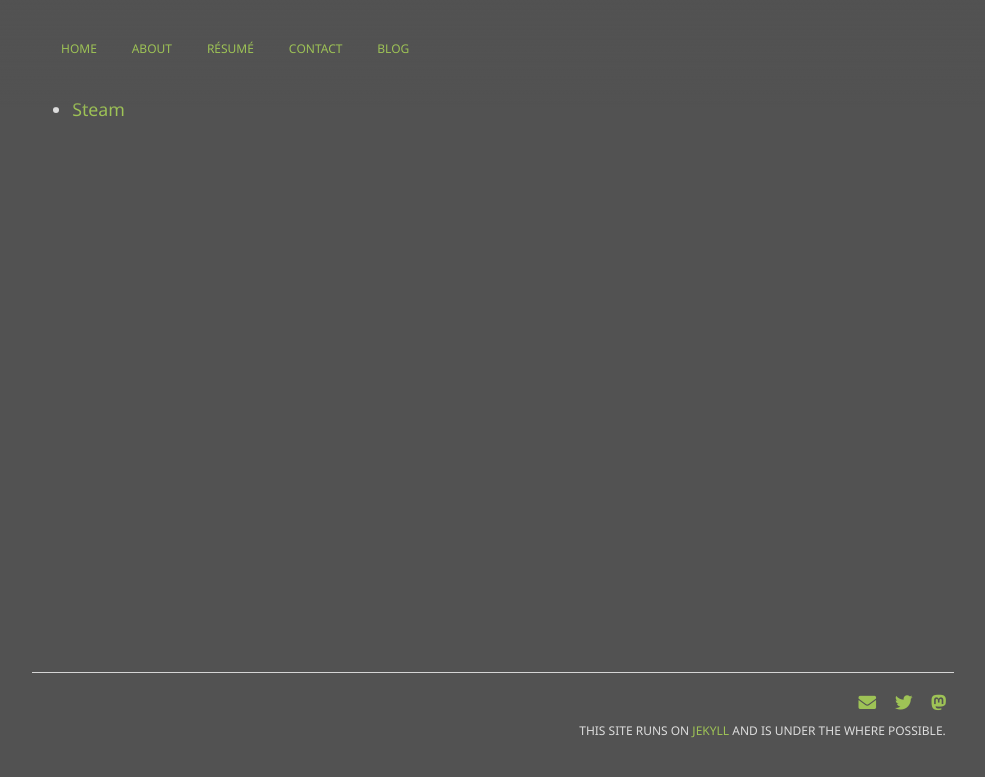
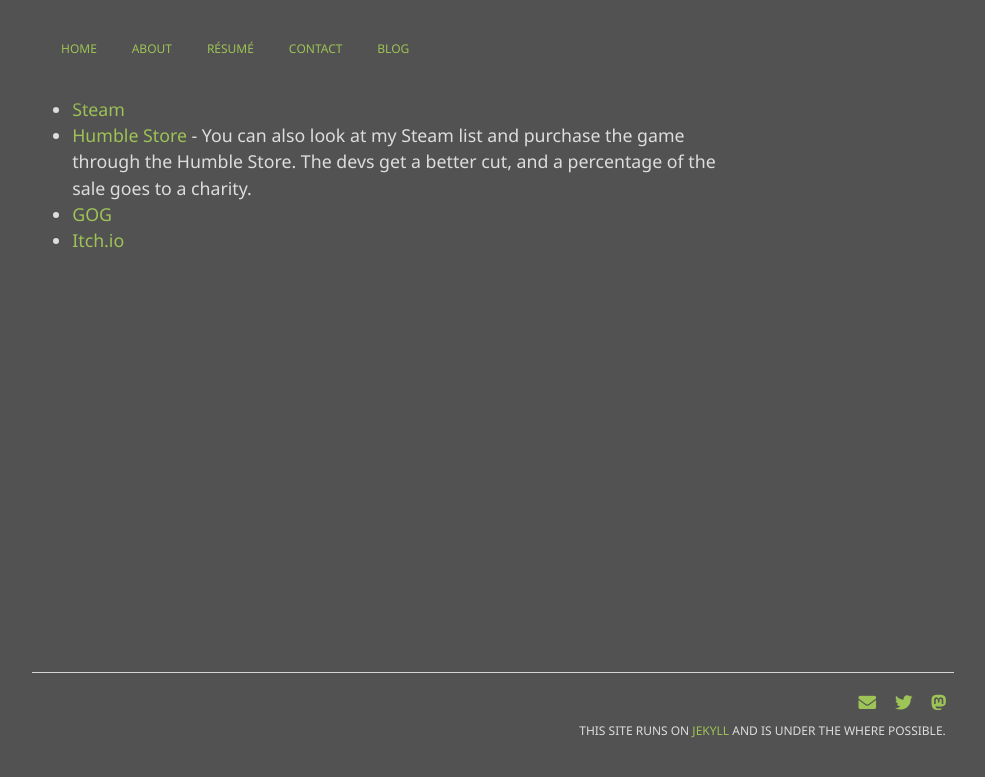
Before and after one commit to mstfacmly/mstfacmly.github.io, a Jekyll site: the page built from wishlist.md, in a window 1280 px wide. Shown: the top 777 px of the page, without its empty margins (147-1132 px from the left). Built offline with Jekyll 4.4.1, drawn with Linux system fonts in a browser that asks for light colours; nearby versions of some CDN libraries; a script that is not in the unit is left out.

Commit message:
update wishlist

```diff
--- a/wishlist.md
+++ b/wishlist.md
@@ -3,3 +3,6 @@
 ---
 
 * [Steam](https://store.steampowered.com/wishlist/id/mstfacmly/)
+* [Humble Store](https://www.humblebundle.com/store/wishlist/39099216) - You can also look at my Steam list and purchase the game through the Humble Store. The devs get a better cut, and a percentage of the sale goes to a charity.
+* [GOG](https://www.gog.com/u/mchamli/wishlist)
+* [Itch.io](https://itch.io/c/41005/wishlist-of-games-i-wish-have-a-linux-release)
```
Also changed, not shown: 1 other file.
